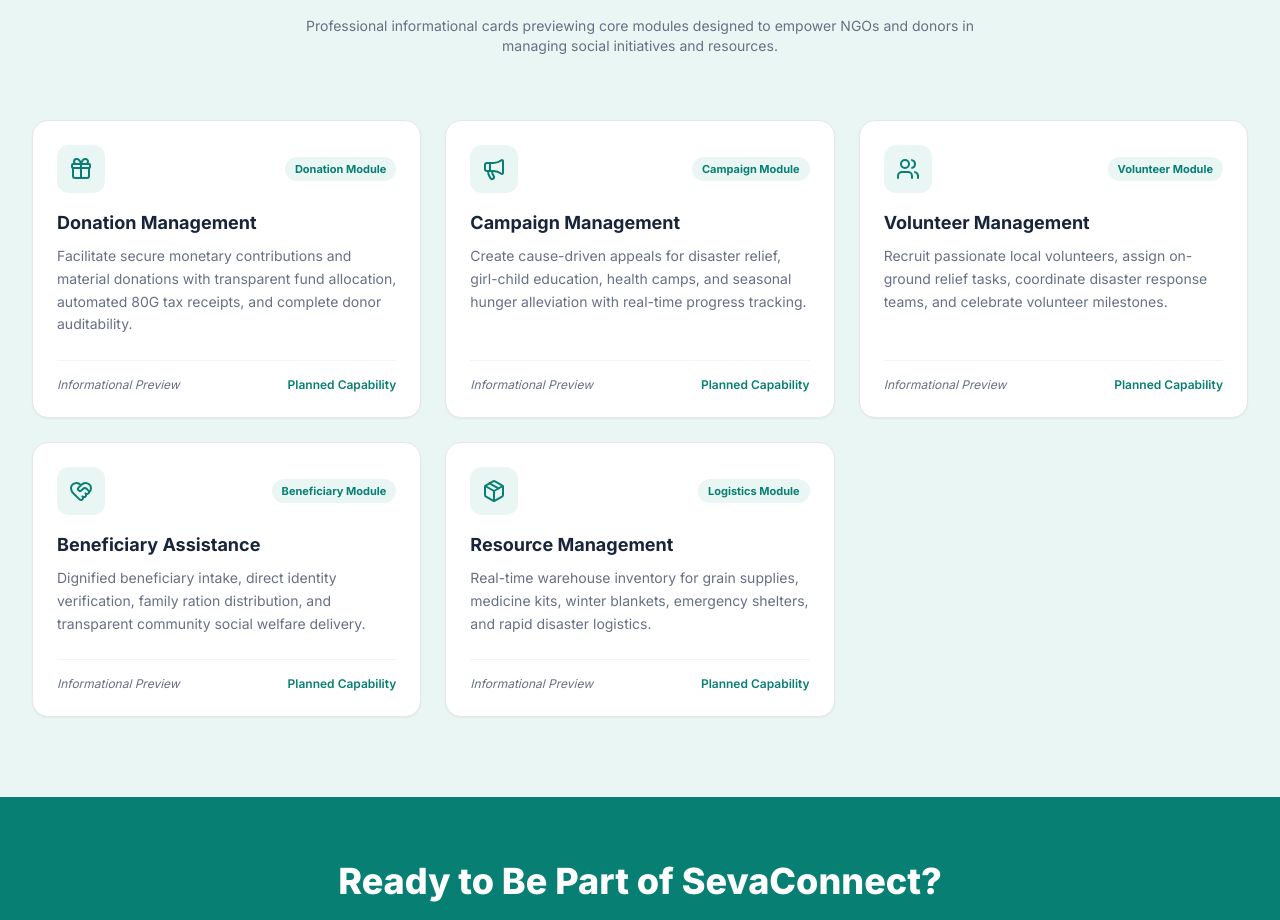
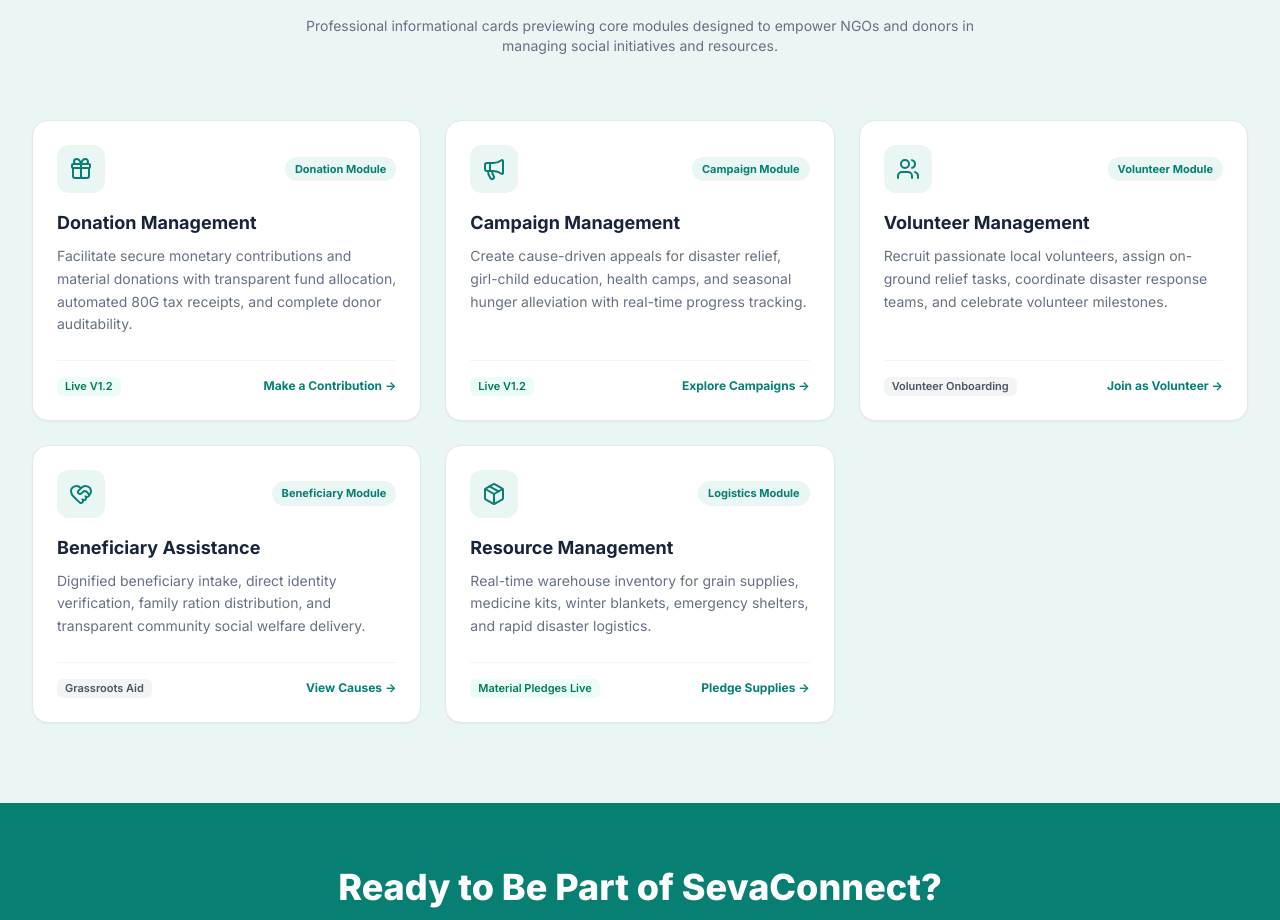
Before and after one commit to sakshiispmm-ty/Seva-Connect, a React (Vite) app in the folder frontend/: page / in a window 1280 px wide. Shown: the part 2764-3684 px from the top of the page. Built offline with nearby package versions, Linux system fonts and the light colour scheme; no server answers.

Commit message:
Make Feature Preview module cards interactive and clickable with live links

```diff
--- a/frontend/src/pages/LandingPage.jsx
+++ b/frontend/src/pages/LandingPage.jsx
@@ -78,31 +78,51 @@ export default function LandingPage() {
       title: 'Donation Management',
       icon: Gift,
       tag: 'Donation Module',
-      description: 'Facilitate secure monetary contributions and material donations with transparent fund allocation, automated 80G tax receipts, and complete donor auditability.'
+      description: 'Facilitate secure monetary contributions and material donations with transparent fund allocation, automated 80G tax receipts, and complete donor auditability.',
+      link: '/donate',
+      status: 'Live V1.2',
+      actionText: 'Make a Contribution →',
+      isLive: true
     },
     {
       title: 'Campaign Management',
       icon: Megaphone,
       tag: 'Campaign Module',
-      description: 'Create cause-driven appeals for disaster relief, girl-child education, health camps, and seasonal hunger alleviation with real-time progress tracking.'
+      description: 'Create cause-driven appeals for disaster relief, girl-child education, health camps, and seasonal hunger alleviation with real-time progress tracking.',
+      link: '/campaigns',
+      status: 'Live V1.2',
+      actionText: 'Explore Campaigns →',
+      isLive: true
     },
     {
       title: 'Volunteer Management',
       icon: Users,
       tag: 'Volunteer Module',
-      description: 'Recruit passionate local volunteers, assign on-ground relief tasks, coordinate disaster response teams, and celebrate volunteer milestones.'
+      description: 'Recruit passionate local volunteers, assign on-ground relief tasks, coordinate disaster response teams, and celebrate volunteer milestones.',
+      link: '/register',
+      status: 'Volunteer Onboarding',
+      actionText: 'Join as Volunteer →',
+      isLive: false
     },
     {
       title: 'Beneficiary Assistance',
       icon: HeartHandshake,
       tag: 'Beneficiary Module',
-      description: 'Dignified beneficiary intake, direct identity verification, family ration distribution, and transparent community social welfare delivery.'
+      description: 'Dignified beneficiary intake, direct identity verification, family ration distribution, and transparent community social welfare delivery.',
+      link: '/campaigns',
+      status: 'Grassroots Aid',
+      actionText: 'View Causes →',
+      isLive: false
     },
     {
       title: 'Resource Management',
       icon: Package,
       tag: 'Logistics Module',
-      description: 'Real-time warehouse inventory for grain supplies, medicine kits, winter blankets, emergency shelters, and rapid disaster logistics.'
+      description: 'Real-time warehouse inventory for grain supplies, medicine kits, winter blankets, emergency shelters, and rapid disaster logistics.',
+      link: '/donate',
+      status: 'Material Pledges Live',
+      actionText: 'Pledge Supplies →',
+      isLive: true
     }
   ];
 
@@ -490,27 +510,36 @@ export default function LandingPage() {
               {featurePreviews.map((feature, idx) => {
                 const Icon = feature.icon;
                 return (
-                  <div
+                  <Link
                     key={idx}
-                    className="p-6 rounded-2xl bg-white border border-gray-200 hover:border-[#087F73]/40 transition-all duration-200 flex flex-col justify-between shadow-xs"
+                    to={feature.link}
+                    className="p-6 rounded-2xl bg-white border border-gray-200 hover:border-[#087F73] hover:shadow-lg transition-all duration-200 flex flex-col justify-between shadow-xs group cursor-pointer"
                   >
                     <div>
                       <div className="flex items-center justify-between mb-4">
-                        <div className="p-3 rounded-xl bg-[#EAF6F3] text-[#087F73]">
+                        <div className="p-3 rounded-xl bg-[#EAF6F3] text-[#087F73] group-hover:bg-[#087F73] group-hover:text-white transition-colors">
                           <Icon className="w-6 h-6" />
                         </div>
                         <span className="text-[11px] font-bold text-[#087F73] bg-[#EAF6F3] px-2.5 py-1 rounded-full">
                           {feature.tag}
                         </span>
                       </div>
-                      <h3 className="text-lg font-bold text-[#17243A] mb-2">{feature.title}</h3>
+                      <h3 className="text-lg font-bold text-[#17243A] group-hover:text-[#087F73] transition-colors mb-2">
+                        {feature.title}
+                      </h3>
                       <p className="text-sm text-[#667085] leading-relaxed">{feature.description}</p>
                     </div>
-                    <div className="mt-6 pt-4 border-t border-gray-100 flex items-center justify-between text-xs text-[#667085]">
-                      <span className="italic">Informational Preview</span>
-                      <span className="font-semibold text-[#087F73]">Planned Capability</span>
+                    <div className="mt-6 pt-4 border-t border-gray-100 flex items-center justify-between text-xs">
+                      <span className={`px-2 py-0.5 rounded-md font-semibold text-[11px] ${
+                        feature.isLive ? 'bg-emerald-50 text-emerald-700' : 'bg-gray-100 text-gray-600'
+                      }`}>
+                        {feature.status}
+                      </span>
+                      <span className="font-bold text-[#087F73] group-hover:translate-x-1 transition-transform inline-flex items-center">
+                        {feature.actionText}
+                      </span>
                     </div>
-                  </div>
+                  </Link>
                 );
               })}
             </div>
```
